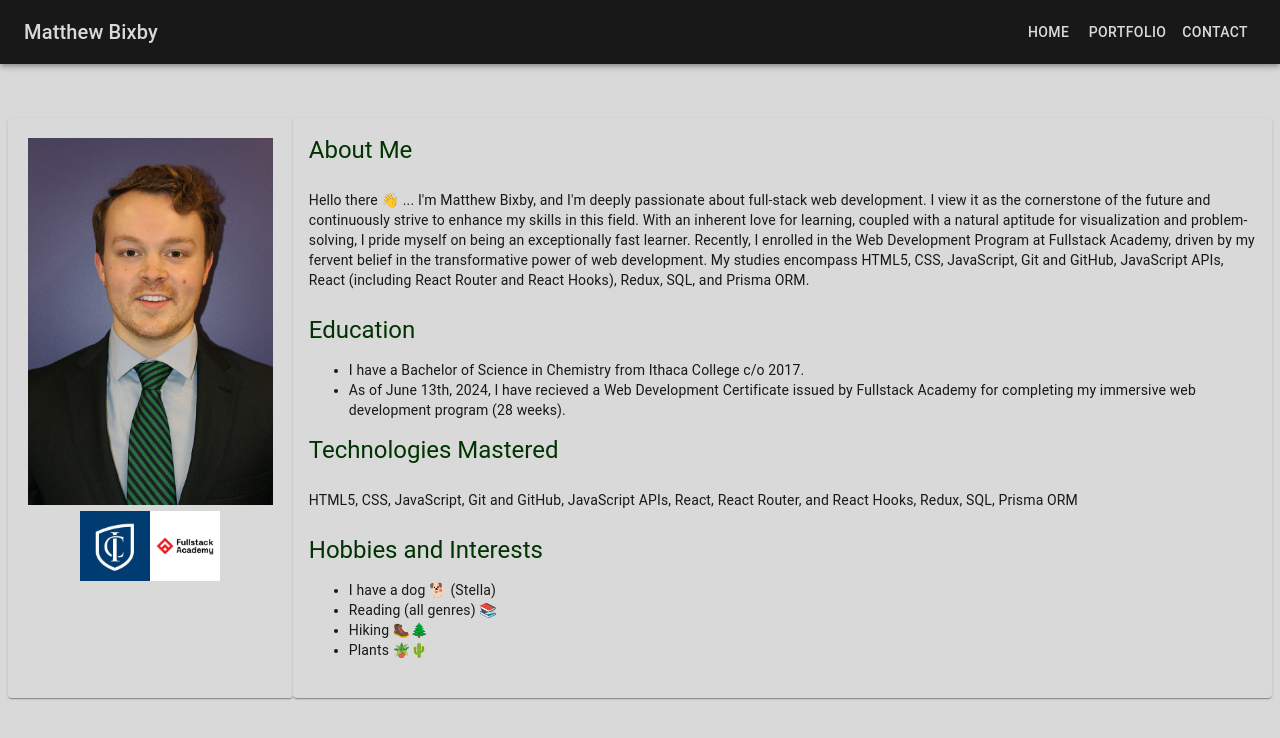
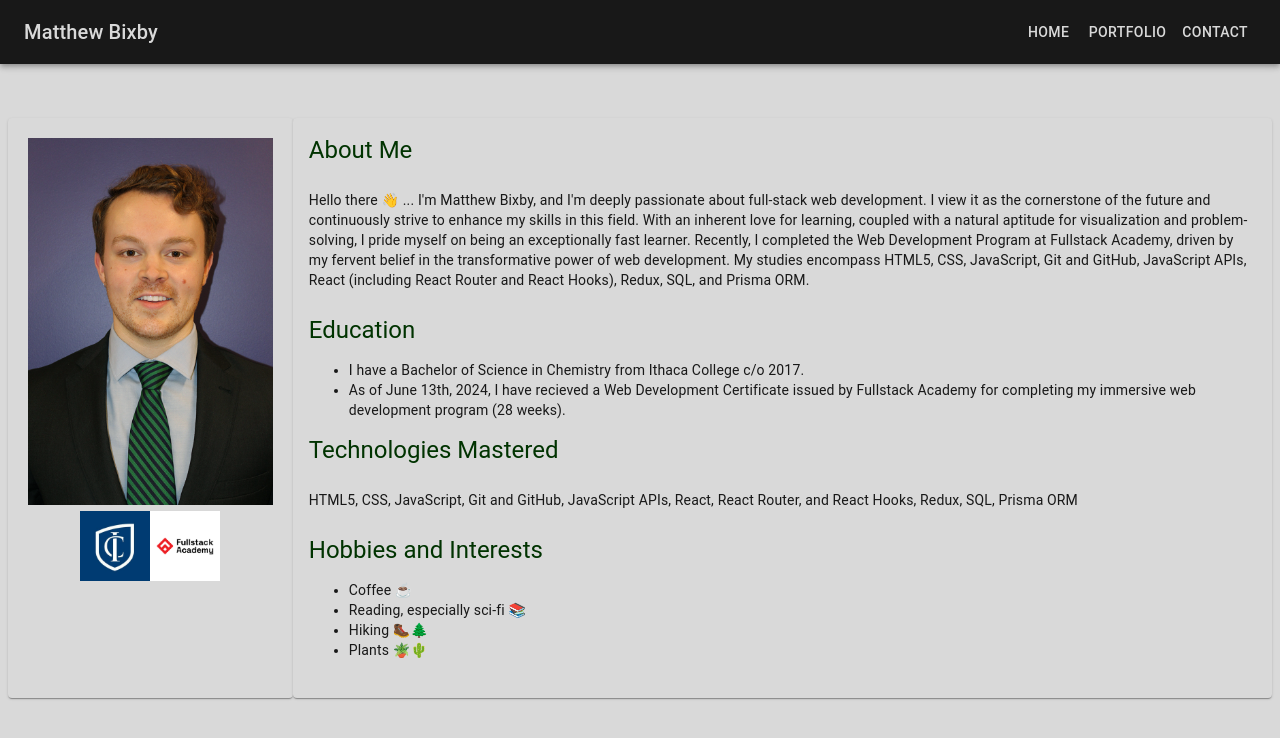
Before and after one commit to mattbixby123/bixbyPortfolio, a React (Vite) app: page / in a window 1280 px wide. Shown: the top 738 px of the page. Built offline with nearby package versions, Linux system fonts and the light colour scheme.

Commit message:
updated to homepage and updated to autodeploy with netlify

```diff
--- a/src/client/components/Home.jsx
+++ b/src/client/components/Home.jsx
@@ -20,7 +20,7 @@ function Home() {
           <Typography variant="body2" color="#181818" component="p">
           Hello there 👋 ... I'm Matthew Bixby, and I'm deeply passionate about full-stack web development. I view it as the cornerstone of the future and continuously strive to enhance my skills in this field. With an inherent love for learning, coupled with a natural aptitude for visualization and problem-solving, I pride myself on being an exceptionally fast learner.
 
-Recently, I enrolled in the Web Development Program at Fullstack Academy, driven by my fervent belief in the transformative power of web development. My studies encompass HTML5, CSS, JavaScript, Git and GitHub, JavaScript APIs, React (including React Router and React Hooks), Redux, SQL, and Prisma ORM.
+Recently, I completed the Web Development Program at Fullstack Academy, driven by my fervent belief in the transformative power of web development. My studies encompass HTML5, CSS, JavaScript, Git and GitHub, JavaScript APIs, React (including React Router and React Hooks), Redux, SQL, and Prisma ORM.
           </Typography>
           <br />
           <Typography variant="h5" color="#003300" component="div">
@@ -50,10 +50,10 @@ Recently, I enrolled in the Web Development Program at Fullstack Academy, driven
           <Typography variant="body2" color="#181818" component="div">
               <ul>
                 <li>
-                I have a dog 🐕 (Stella)
+                Coffee ☕️
                 </li>
                 <li>
-                Reading (all genres) 📚
+                Reading, especially sci-fi 📚
                 </li>
                 <li>
                 Hiking 🥾🌲
```
